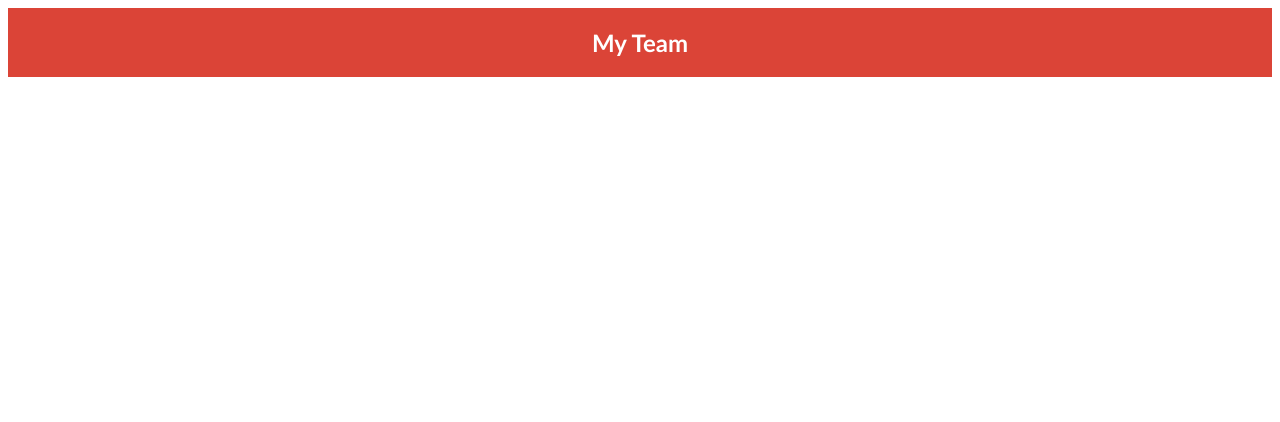
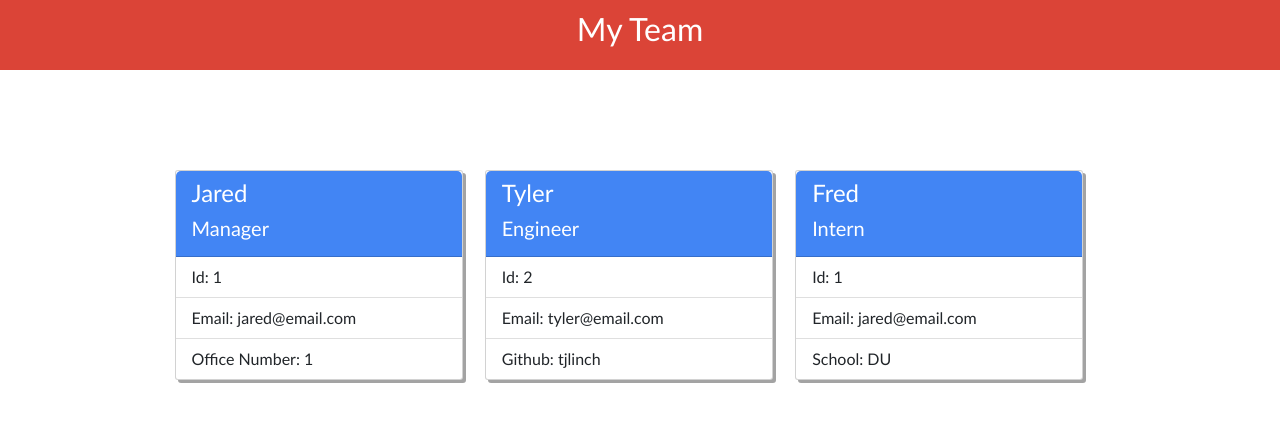
Before and after one commit to tjlinch/teamProfileGenerator, a website: page src/reference.html in a window 1280 px wide. Drawn offline with nearby package versions, Linux system fonts and the light colour scheme.

Commit message:
building template for html, added getOfficeNumber() method to Manager and its corresponding test

```diff
--- a/lib/manager.js
+++ b/lib/manager.js
@@ -9,6 +9,10 @@ class Manager extends Employee {
         this.officeNumber = officeNumber;
     };
 
+    getOfficeNumber() {
+        return this.officeNumber;
+    };
+
     getRole() {
         return 'Manager';
     };
--- a/src/reference.css
+++ b/src/reference.css
@@ -7,4 +7,28 @@ header {
     justify-content: center;
     color: white;
     background-color: #db4437;
+    height: 70px;
 }
+
+header h2 {
+    margin-top: 10px;
+}
+
+.container {
+    display: flex;
+    justify-content: center;
+    margin-top: 100px;
+    flex-wrap: wrap;
+}
+
+.card {
+    box-shadow: 3px 3px rgba(0, 0, 0, 0.361);
+    border-radius: 3px;
+    margin-right: 2%;
+    margin-bottom: 2%;
+}
+
+.card-header {
+    color: white;
+    background-color: #4285f4;
+}
--- a/src/reference.html
+++ b/src/reference.html
@@ -5,6 +5,7 @@
     <meta http-equiv="X-UA-Compatible" content="IE=edge">
     <meta name="viewport" content="width=device-width, initial-scale=1.0">
     <title>My Team</title>
+    <link rel="stylesheet" href="https://cdn.jsdelivr.net/npm/bootstrap@5.2.0/dist/css/bootstrap.min.css">
     <link rel="stylesheet" href="reference.css">
 </head>
 <body>
@@ -13,6 +14,46 @@
     </header>
     <div class="container">
         <!-- Employee cards here -->
+
+        <!-- Manager cards -->
+        <div class="card" style="width: 18rem;">
+            <div class="card-header">
+              <h4 class="cardName">Jared</h4>
+              <h5 class="cardRole">Manager</h5>
+            </div>
+            <ul class="list-group list-group-flush">
+              <li class="list-group-item cardId">Id: 1</li>
+              <li class="list-group-item cardEmail">Email: jared@email.com</li>
+              <li class="list-group-item cardOfficeNumber">Office Number: 1</li>
+            </ul>
+        </div>
+
+        <!-- Engineer cards -->
+        <div class="card" style="width: 18rem;">
+            <div class="card-header">
+              <h4 class="cardName">Tyler</h4>
+              <h5 class="cardRole">Engineer</h5>
+            </div>
+            <ul class="list-group list-group-flush">
+              <li class="list-group-item cardId">Id: 2</li>
+              <li class="list-group-item cardEmail">Email: tyler@email.com</li>
+              <li class="list-group-item cardGithub">Github: tjlinch</li>
+            </ul>
+        </div>
+
+        <!-- Intern cards -->
+        <div class="card" style="width: 18rem;">
+            <div class="card-header">
+              <h4 class="cardName">Fred</h4>
+              <h5 class="cardRole">Intern</h5>
+            </div>
+            <ul class="list-group list-group-flush">
+              <li class="list-group-item cardId">Id: 1</li>
+              <li class="list-group-item cardEmail">Email: jared@email.com</li>
+              <li class="list-group-item cardSchool">School: DU</li>
+            </ul>
+        </div>
+
     </div>
 
 </body>
```
Also changed, not shown: __tests__/Manager.test.js (+10 -0 lines), src/template.js (added, +21 -0 lines).
